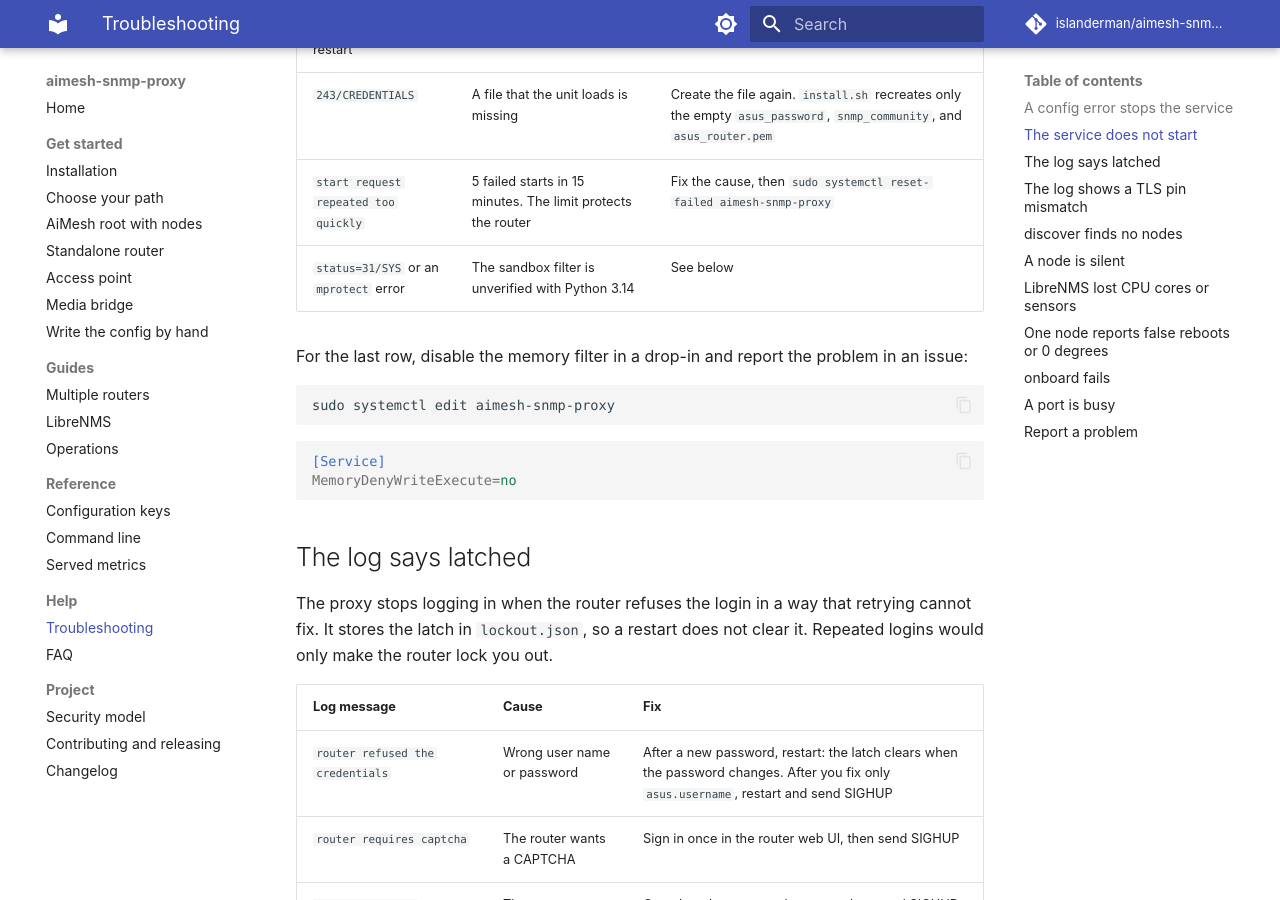
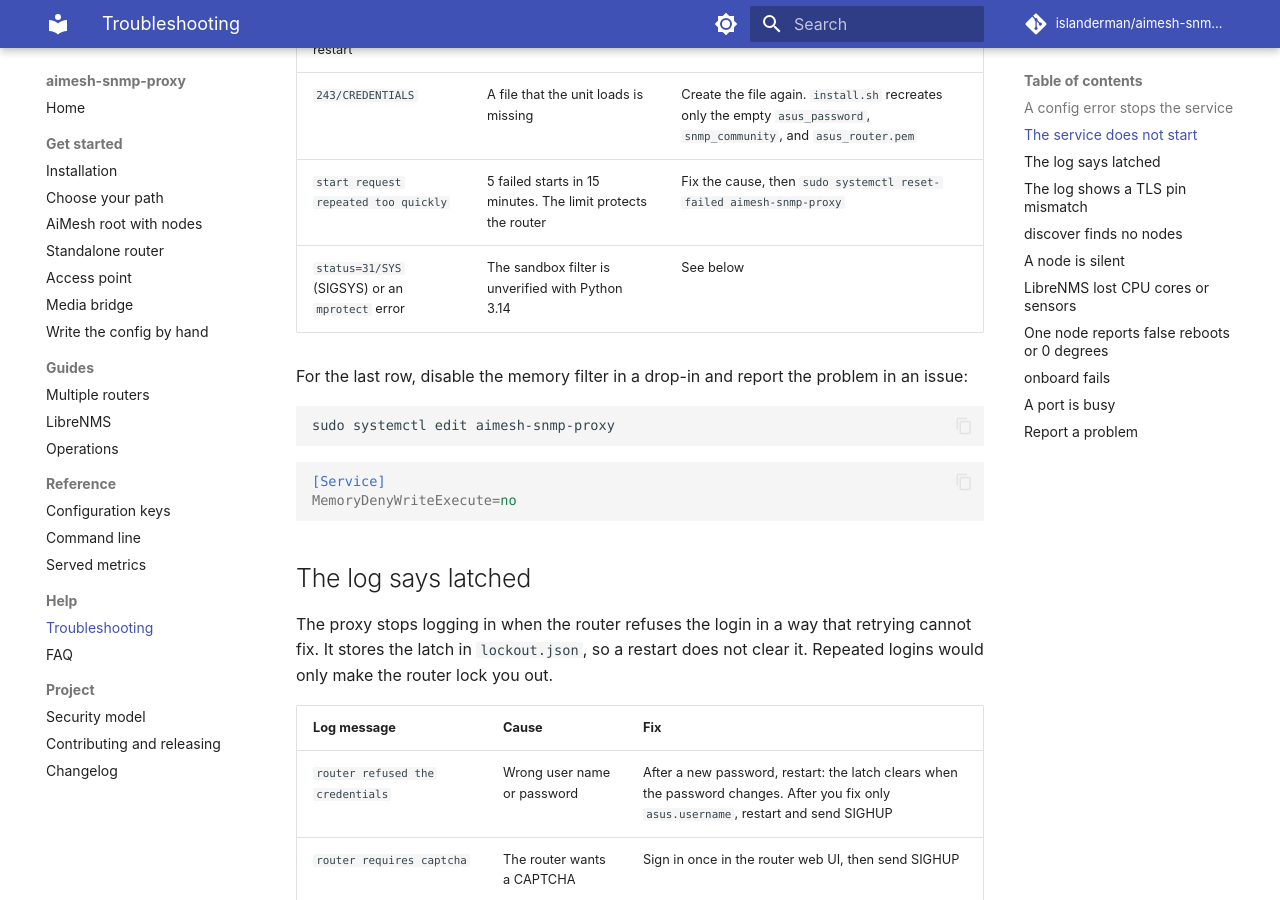
Before and after one commit to islanderman/aimesh-snmp-proxy, an MkDocs documentation site: the page built from docs/troubleshooting.md, in a window 1280 px wide and 900 px high, scrolled down 1355 px. Built offline with MkDocs 1.6.1 and Material for MkDocs 9.7.7, drawn with Linux system fonts in a browser that asks for light colours; comment, search, counter and statistics services are not loaded.

Commit message:
docs(help): name SIGSYS in the sandbox error row

```diff
--- a/docs/troubleshooting.md
+++ b/docs/troubleshooting.md
@@ -35,12 +35,12 @@ the value to a file name. Treat that secret as exposed and replace it.
 
 ## The service does not start
 
-| Symptom                                | Cause                                                        | Fix                                                                                                                   |
-| -------------------------------------- | ------------------------------------------------------------ | --------------------------------------------------------------------------------------------------------------------- |
-| `status=78` and no restart             | A config error                                               | Fix the key, then `systemctl start`                                                                                   |
-| `243/CREDENTIALS`                      | A file that the unit loads is missing                        | Create the file again. `install.sh` recreates only the empty `asus_password`, `snmp_community`, and `asus_router.pem` |
-| `start request repeated too quickly`   | 5 failed starts in 15 minutes. The limit protects the router | Fix the cause, then `sudo systemctl reset-failed aimesh-snmp-proxy`                                                   |
-| `status=31/SYS` or an `mprotect` error | The sandbox filter is unverified with Python 3.14            | See below                                                                                                             |
+| Symptom                                         | Cause                                                        | Fix                                                                                                                   |
+| ----------------------------------------------- | ------------------------------------------------------------ | --------------------------------------------------------------------------------------------------------------------- |
+| `status=78` and no restart                      | A config error                                               | Fix the key, then `systemctl start`                                                                                   |
+| `243/CREDENTIALS`                               | A file that the unit loads is missing                        | Create the file again. `install.sh` recreates only the empty `asus_password`, `snmp_community`, and `asus_router.pem` |
+| `start request repeated too quickly`            | 5 failed starts in 15 minutes. The limit protects the router | Fix the cause, then `sudo systemctl reset-failed aimesh-snmp-proxy`                                                   |
+| `status=31/SYS` (SIGSYS) or an `mprotect` error | The sandbox filter is unverified with Python 3.14            | See below                                                                                                             |
 
 For the last row, disable the memory filter in a drop-in and report the problem in an issue:
 
```
